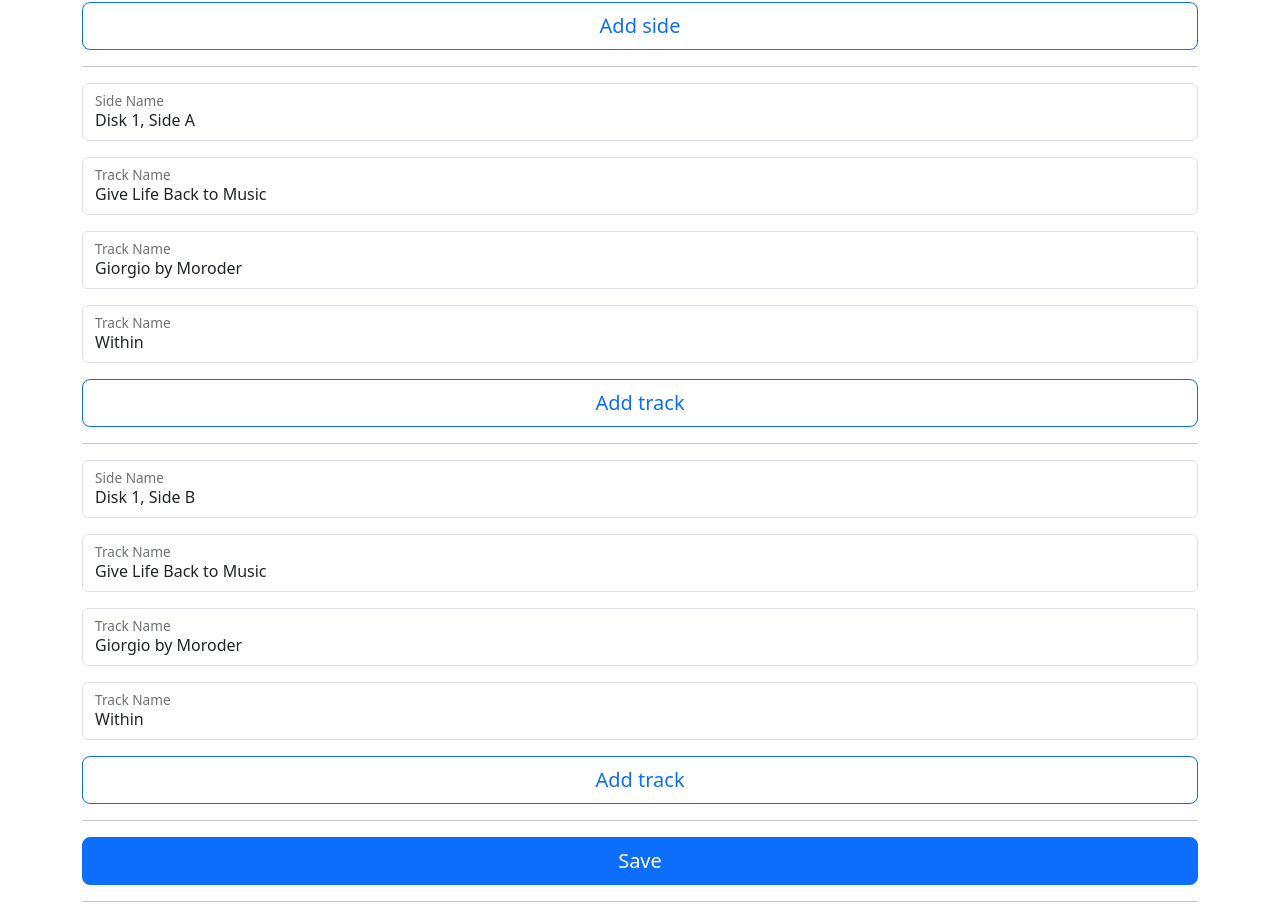
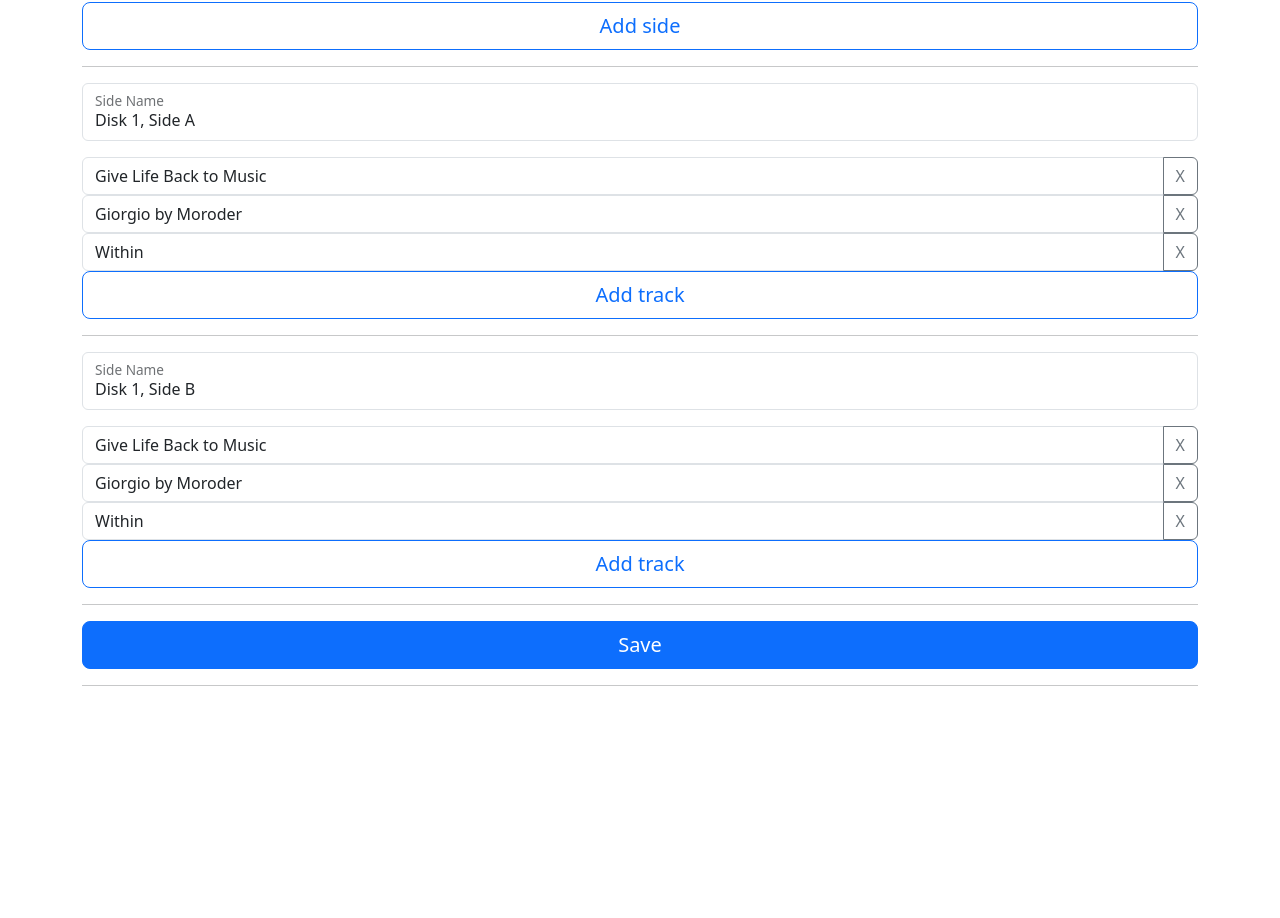
Before and after one commit to aabarmin/smart-collections, a React (Create React App) app: page /library/1/edit in a window 1280 px wide. Shown: the part 846-1764 px from the top of the page. After the commit the page ends 1548 px from the top, so only its background shows below. Built offline with nearby package versions, Linux system fonts and the light colour scheme.

Commit message:
Remove of tracks works

```diff
--- /dev/null
+++ b/src/component/form-text-with-button.tsx
@@ -0,0 +1,37 @@
+import React from "react";
+import { Button, Form, InputGroup } from "react-bootstrap";
+
+interface Props {
+    id: string;
+    label: string;
+    buttonLabel: string;
+    onClick: () => void,
+    placeholder?: string;
+    register: any
+}
+
+const FormTextWithButton: React.FC<Props> = ({
+    id,
+    label,
+    buttonLabel,
+    onClick,
+    placeholder = label,
+    register
+}) => {
+    return (
+        <InputGroup>
+            <Form.Control
+                type="text"
+                placeholder={placeholder}
+                {...register(id)}
+            />
+            <Button
+                onClick={onClick}
+                variant="outline-secondary">
+                {buttonLabel}
+            </Button>
+        </InputGroup>
+    )
+}
+
+export default FormTextWithButton;
--- a/src/page/edit.tsx
+++ b/src/page/edit.tsx
@@ -12,6 +12,7 @@ import { VinylSide, VinylTrack } from "../model/vinyl";
 import { updateSide } from "../actions/library";
 import { NavLink } from "react-router-dom";
 import _ from "lodash";
+import FormTextWithButton from "../component/form-text-with-button";
 
 type InputTrack = {
     trackId: number;
@@ -46,6 +47,10 @@ interface SubmitProps {
     variant?: string
 }
 
+interface HeaderProps {
+    vinylId: number;
+}
+
 const WideButton: React.FC<ButtonProps> = ({
     onClick,
     title,
@@ -78,6 +83,22 @@ const WideSubmit: React.FC<SubmitProps> = ({
         </div>
     )
 };
+
+const PageHeader: React.FC<HeaderProps> = ({vinylId}) => {
+    return (
+        <Navbar bg="light">
+            <Container>
+                <Nav>
+                    <Nav.Item>
+                        <NavLink to={`/library/${vinylId}`} className="nav-link">
+                            Back
+                        </NavLink>
+                    </Nav.Item>
+                </Nav>
+            </Container>
+        </Navbar>
+    )
+}
 
 export default function PageEdit() {
     const params = useParams();
@@ -133,6 +154,15 @@ export default function PageEdit() {
         });
         setValue("sides", sides);
     }, [getValues, setValue]);
+    const onTrackRemove = useCallback((trackId: number) => {
+        const sides: InputSide[] = getValues("sides");
+        sides.forEach(side => {
+            _.remove(side.tracks, (track) => {
+                return track.trackId === trackId
+            })
+        })
+        setValue("sides", sides);
+    }, []);
     const onFormSubmit: SubmitHandler<Inputs> = (data) => {
         const promises: Promise<any>[] = [];
         promises.push(updateVinyl(id, {
@@ -199,17 +229,7 @@ export default function PageEdit() {
     return (
         <>
             <Header />
-            <Navbar bg="light">
-                <Container>
-                    <Nav>
-                        <Nav.Item>
-                            <NavLink to={`/library/${id}`} className="nav-link">
-                                Back
-                            </NavLink>
-                        </Nav.Item>
-                    </Nav>
-                </Container>
-            </Navbar>
+            <PageHeader vinylId={id} />
             <Container>
                 <form onSubmit={handleSubmit(onFormSubmit)}>
                     <h2>Vinyl Details</h2>
@@ -274,10 +294,12 @@ export default function PageEdit() {
                             />
 
                             {side.tracks.map((track, trackIndex) => (
-                                <FormText
+                                <FormTextWithButton
                                     key={`sides.${side.id}.tracks.${track.trackId}`}
                                     id={`sides.${sideIndex}.tracks.${trackIndex}.title`}
                                     label="Track Name"
+                                    buttonLabel="X"
+                                    onClick={() => onTrackRemove(track.trackId)}
                                     register={register}
                                 />
                             ))}
```
